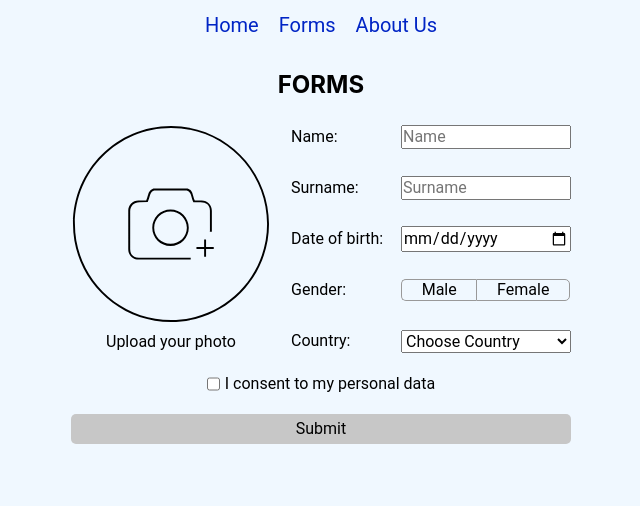
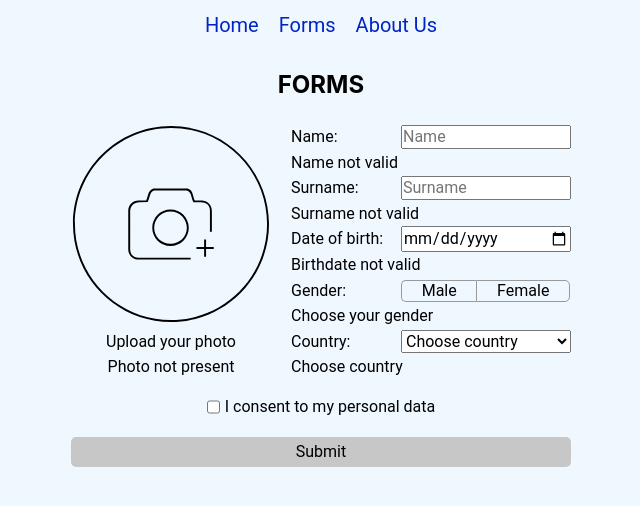
Before and after one commit to sylarBrest/REACT2022Q3, a React (Create React App) app in the folder first-react-app/: page /sylarbrest-REACT2022Q3/forms in a window 1280 px wide. Shown: the top 506 px of the page, without its empty margins (319-959 px from the left). Built offline with nearby package versions, Linux system fonts and the light colour scheme.

Commit message:
feat: add basic validation for inputs

```diff
--- a/first-react-app/src/components/Main/Forms/Form.css
+++ b/first-react-app/src/components/Main/Forms/Form.css
@@ -31,10 +31,14 @@
   display: none;
 }
 
+.photo-upload > p {
+  padding-top: 5px;
+}
+
 .personal-data {
   display: flex;
   flex-direction: column;
-  gap: 25px;
+  gap: 2.6px;
   width: 280px;
 }
 
--- a/first-react-app/src/components/Main/Forms/Form.tsx
+++ b/first-react-app/src/components/Main/Forms/Form.tsx
@@ -25,26 +25,73 @@ class Form extends React.Component<TFormProps, TFormState> {
     this.country = React.createRef();
     this.consent = React.createRef();
     this.state = {
-      isValidated: false,
+      isValidated: {
+        photo: false,
+        name: false,
+        surname: false,
+        birthdate: false,
+        gender: false,
+        country: false,
+        consent: false,
+      },
+      formData: [
+        {
+          name: '',
+          surname: '',
+          birthdate: '',
+          gender: '',
+          country: '',
+          consent: false,
+        },
+      ],
     };
     this.handleSubmit = this.handleSubmit.bind(this);
+    this.handleChange = this.handleChange.bind(this);
+  }
+
+  isValidatedForm() {
+    return Object.values(this.state.isValidated).every((flag: boolean) => !!flag);
+  }
+
+  /*   validate(param: string) {
+
+  }
+
+ */
+  handleChange() {
+    console.log(this.state.isValidated);
+    console.log(this.isValidatedForm());
   }
 
   handleSubmit(event: FormEvent) {
     event.preventDefault();
+    const photoInput = this.photo.current as HTMLInputElement;
+    const nameInput = this.name.current as HTMLInputElement;
+    const surnameInput = this.surname.current as HTMLInputElement;
+    const maleGenderInput = this.maleGender.current as HTMLInputElement;
+    const femaleGenderInput = this.femaleGender.current as HTMLInputElement;
+    const countrySelect = this.country.current as HTMLSelectElement;
+    const consentInput = this.consent.current as HTMLInputElement;
+
+    this.setState(() => ({
+      isValidated: {
+        photo: photoInput.value.includes('png'),
+        name: new RegExp(/^[A-ZА-Я][a-zA-Zа-яА-Я -]{2,}$/).test(nameInput.value),
+        surname: new RegExp(/^[A-ZА-Я][a-zA-Zа-яА-Я -]{2,}$/).test(surnameInput.value),
+        birthdate: true,
+        gender: maleGenderInput.checked || femaleGenderInput.checked,
+        country: countrySelect.value !== 'Choose country',
+        consent: consentInput.checked,
+      },
+    }));
+
     console.log('photo', this.photo.current?.value);
-    console.log('name', this.name.current?.value);
-    console.log('surname', this.surname.current?.value);
     console.log('birthdate', this.birthdate.current?.value);
-    console.log('male gender', this.maleGender.current?.checked);
-    console.log('female gender', this.femaleGender.current?.checked);
-    console.log('country', this.country.current?.value);
-    console.log('consent', this.consent.current?.checked);
   }
 
   render() {
     return (
-      <form className="form" onSubmit={this.handleSubmit}>
+      <form className="form" onSubmit={this.handleSubmit} onChange={this.handleChange}>
         <div className="photo-upload">
           <label htmlFor="photo-upload">
             <img src={photo} alt="Photo Upload" />
@@ -58,12 +105,14 @@ class Form extends React.Component<TFormProps, TFormState> {
             accept=".jpg, .png"
             ref={this.photo}
           />
+          <p style={{ opacity: this.state.isValidated.photo ? '0' : '1' }}>Photo not present</p>
         </div>
         <div className="personal-data">
           <div className="personal-data-input input-name">
             <label htmlFor="name">Name:</label>
             <input id="name" type="text" name="name" placeholder="Name" ref={this.name} />
           </div>
+          <p style={{ opacity: this.state.isValidated.name ? '0' : '1' }}>Name not valid</p>
           <div className="personal-data-input input-surname">
             <label htmlFor="surname">Surname:</label>
             <input
@@ -74,6 +123,7 @@ class Form extends React.Component<TFormProps, TFormState> {
               ref={this.surname}
             />
           </div>
+          <p style={{ opacity: this.state.isValidated.surname ? '0' : '1' }}>Surname not valid</p>
           <div className="personal-data-input input-birthdate">
             <label htmlFor="birthdate">Date of birth:</label>
             <input
@@ -85,6 +135,9 @@ class Form extends React.Component<TFormProps, TFormState> {
               ref={this.birthdate}
             />
           </div>
+          <p style={{ opacity: this.state.isValidated.birthdate ? '0' : '1' }}>
+            Birthdate not valid
+          </p>
           <div className="personal-data-input input-gender">
             <span>Gender: </span>
             <fieldset className="gender-choice">
@@ -104,17 +157,19 @@ class Form extends React.Component<TFormProps, TFormState> {
               </div>
             </fieldset>
           </div>
+          <p style={{ opacity: this.state.isValidated.gender ? '0' : '1' }}>Choose your gender</p>
           <div className="personal-data-input input-country">
             <label htmlFor="country">Country:</label>
             <select id="country" name="country" ref={this.country}>
-              <option hidden>Choose Country</option>
+              <option hidden>Choose country</option>
               {COUNTRIES.map((country: string) => (
-                <option value={country.toLowerCase()} key={country.toLowerCase()}>
+                <option value={country} key={country.toLowerCase()}>
                   {country}
                 </option>
               ))}
             </select>
           </div>
+          <p style={{ opacity: this.state.isValidated.country ? '0' : '1' }}>Choose country</p>
         </div>
         <div className="consent">
           <input id="personal" type="checkbox" name="personal" value="agree" ref={this.consent} />
```
Also changed, not shown: first-react-app/src/data/types.ts (+23 -1 lines).
